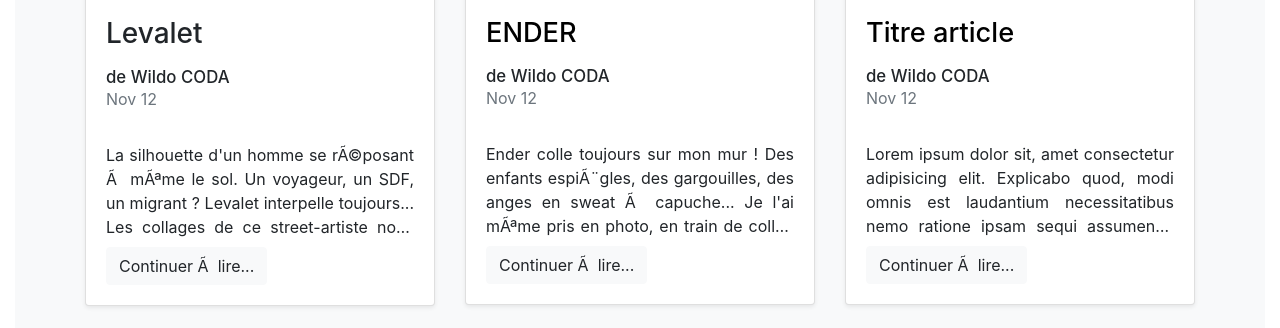
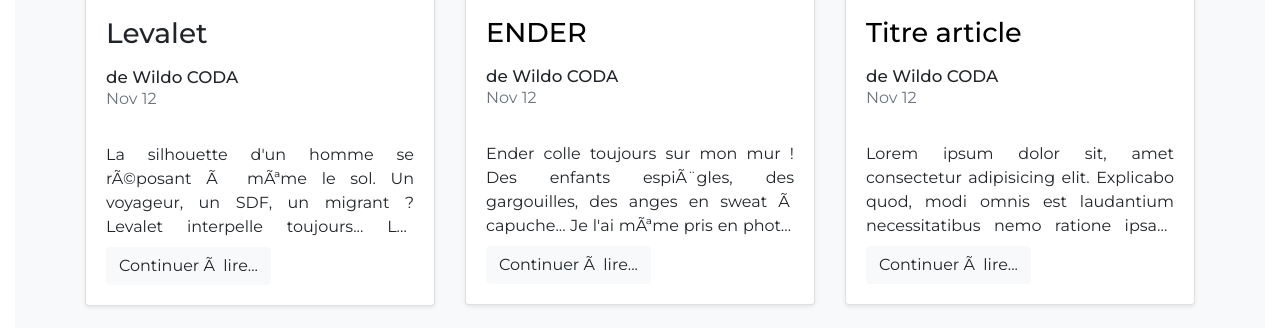
Before and after one commit to par38/wildo_coda_2, a plain HTML site: page blog.html in a window 1280 px wide. Shown: the part 408-736 px from the top of the page. Drawn offline with nearby package versions, Linux system fonts and the light colour scheme.

Commit message:
copie definitive

```diff
--- a/style_blog.css
+++ b/style_blog.css
@@ -1,4 +1,7 @@
 /* PARAMETRAGES BLOG */
+section {
+    font-family: 'Montserrat', sans-serif;
+}
 
 .texte {
     text-align: justify;
```
